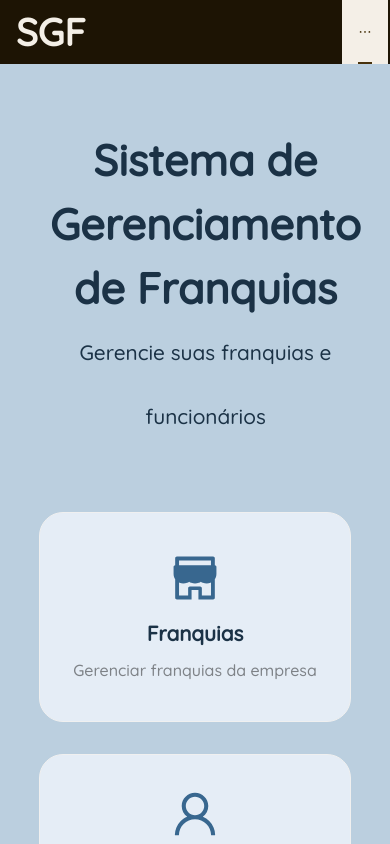
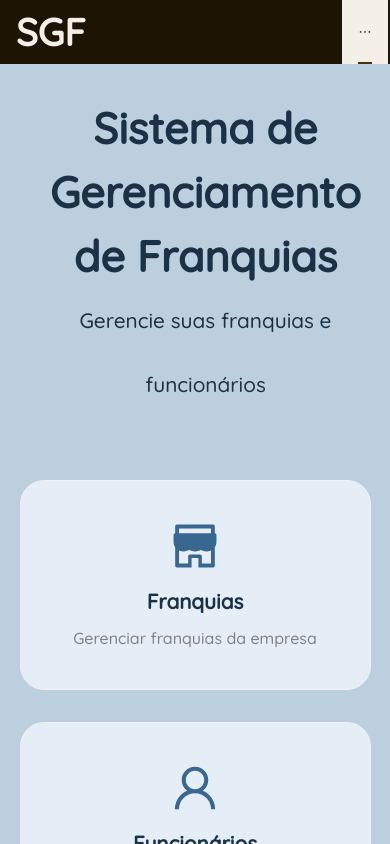
Before and after one commit to gabgon08/projeto-franquias, a Next.js app: page / in a window 390 px wide. Shown: the top 844 px of the page. Built offline with nearby package versions, Linux system fonts and the light colour scheme.

Commit message:
refactor: delete unused css properties

```diff
--- a/src/theme/common.module.css
+++ b/src/theme/common.module.css
@@ -1,11 +1,12 @@
 .layout {
     padding: 4rem 0;
-    min-height: 100vh
+    min-height: 100vh;
+    transition: all 0.5s ease;
 }
 
 .container {
     margin: auto;
-    width: 80vw;
+    width: 90vw;
     max-width: 1300px;
     height: 100%;
     min-height: 80%
@@ -30,21 +31,15 @@
     display: flex;
     justify-content: space-between;
     align-items: center;
-    flex-wrap: wrap;
 }
 
 .topBoxIconTitleAdd {
     display: flex;
-    padding: 1rem 1.4rem 1rem;
+    padding: 1rem 1.4rem;
     gap: 0.9rem;
     border-radius: 2rem 2rem 0 0;
     align-items: center;
-    justify-content: center;
     box-shadow: 0px 0px 10px 3px rgba(0, 0, 0, 0.300);
-    z-index: 0;
-    position: relative;
-    transition: all 0.3s ease;
-    text-align: center;
 }
 
 .topBoxIcon {
@@ -52,7 +47,6 @@
 }
 
 .topBoxTitle {
-    font-weight: bold;
     font-size: 1.6rem;
 }
 
@@ -73,16 +67,18 @@
     box-shadow: 0 0 10px 3px rgba(0, 0, 0, 0.200);
     padding: 1.5rem 1.5rem 0;
     overflow-x: auto;
-    z-index: 4;
 }
 
 .containerTable :global(.ant-table-thead > tr > th) {
     font-size: 1rem;
-    white-space: nowrap;
 }
 
 
 @media (max-width: 740px) {
+
+    .layout {
+        padding-top: 2rem;
+    }
 
     .mediaTopBoxHeader {
         display: flex;
```
